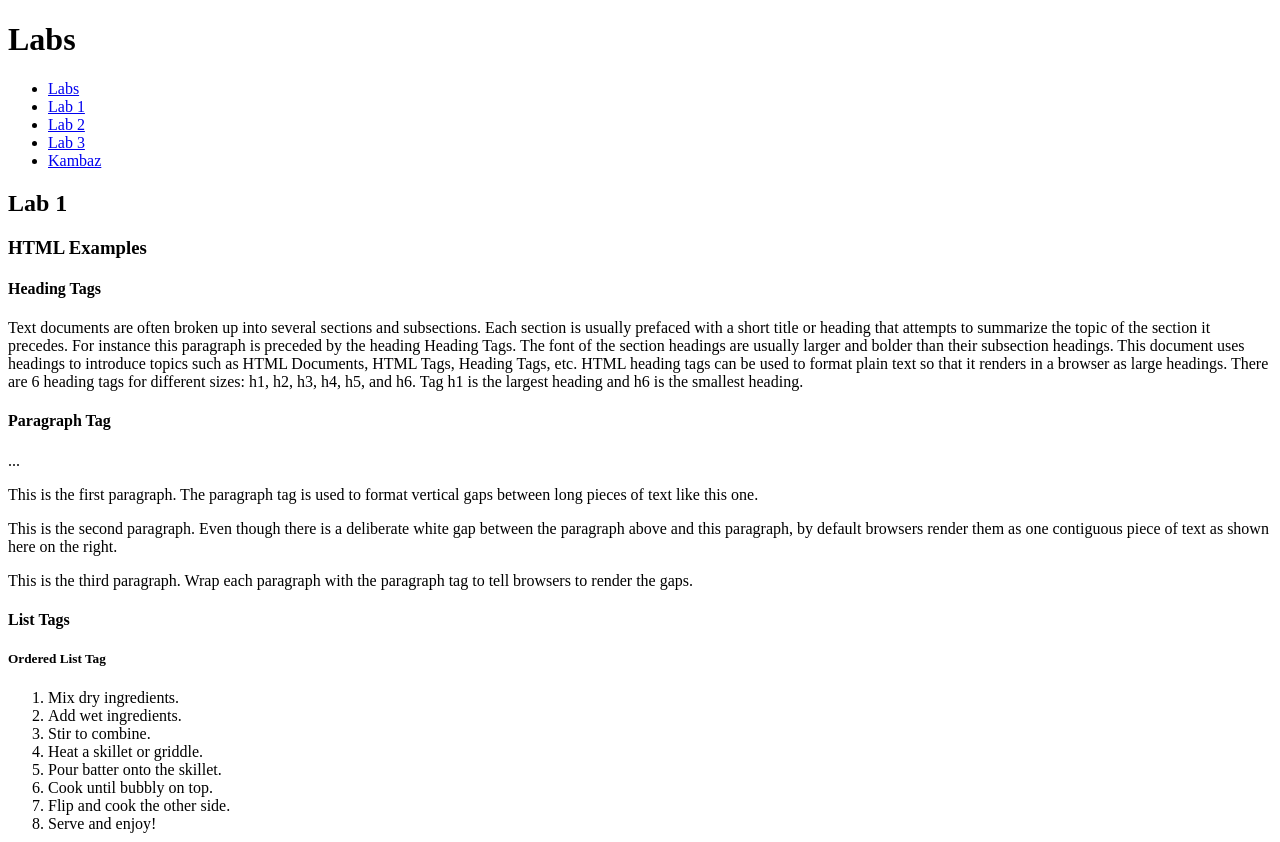
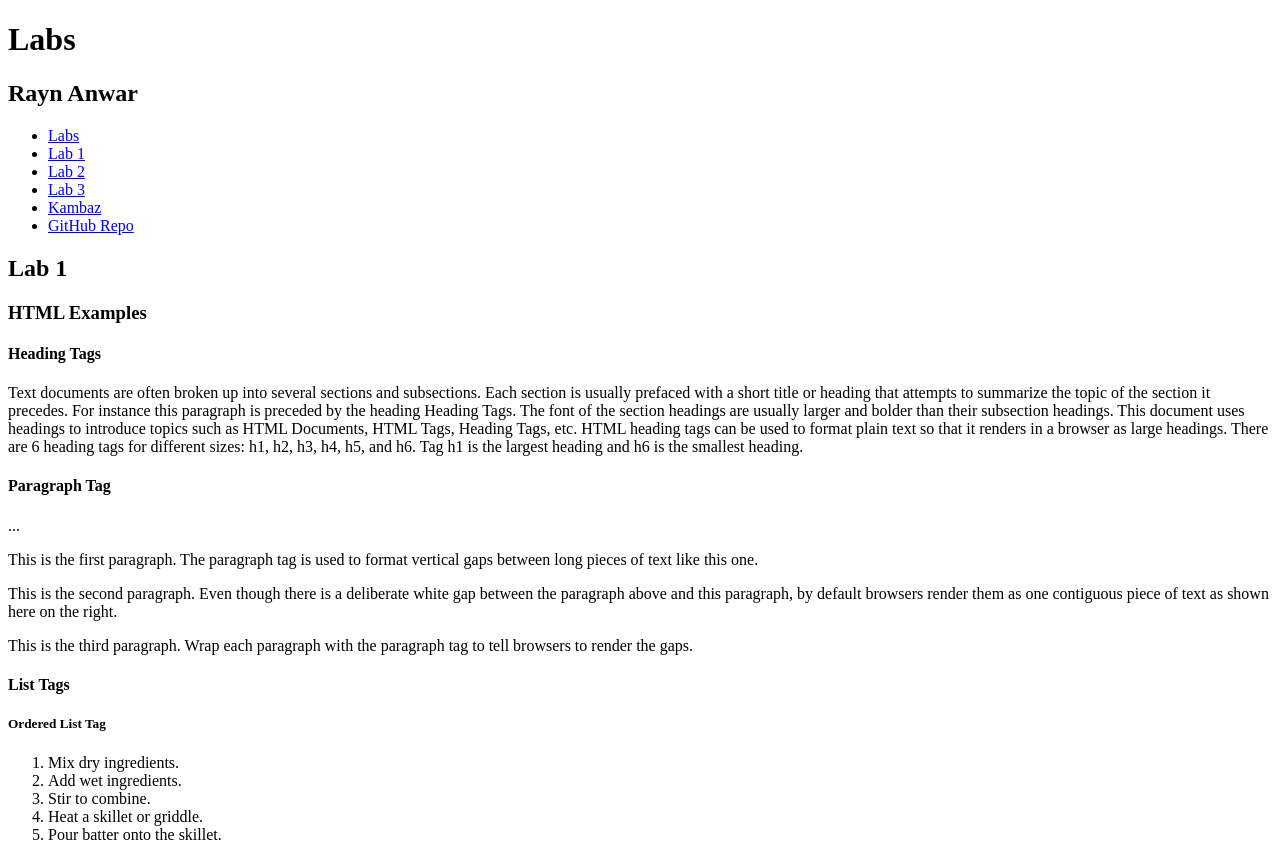
Before and after one commit to rraynnaanwar/kambaz-react-web-app, a React (Vite) app: page /#/Labs/Lab1 in a window 1280 px wide. Shown: the top 842 px of the page. Built offline with nearby package versions, Linux system fonts and the light colour scheme.

Commit message:
added name and github repo link to landing page.

```diff
--- a/src/Labs/TOC.tsx
+++ b/src/Labs/TOC.tsx
@@ -17,6 +17,11 @@ export default function TOC() {
       <li>
         <Link to="/Kambaz">Kambaz</Link>
       </li>
+      <li>
+        <a href="https://github.com/rraynnaanwar/kambaz-react-web-app">
+          GitHub Repo
+        </a>
+      </li>
     </ul>
   );
 }
--- a/src/Labs/index.tsx
+++ b/src/Labs/index.tsx
@@ -7,6 +7,7 @@ export default function Labs() {
   return (
     <div>
       <h1>Labs</h1>
+      <h2> Rayn Anwar</h2>
       <TOC />
       <Routes>
         <Route path="/" element={<Navigate to="Lab1" />} />
```
